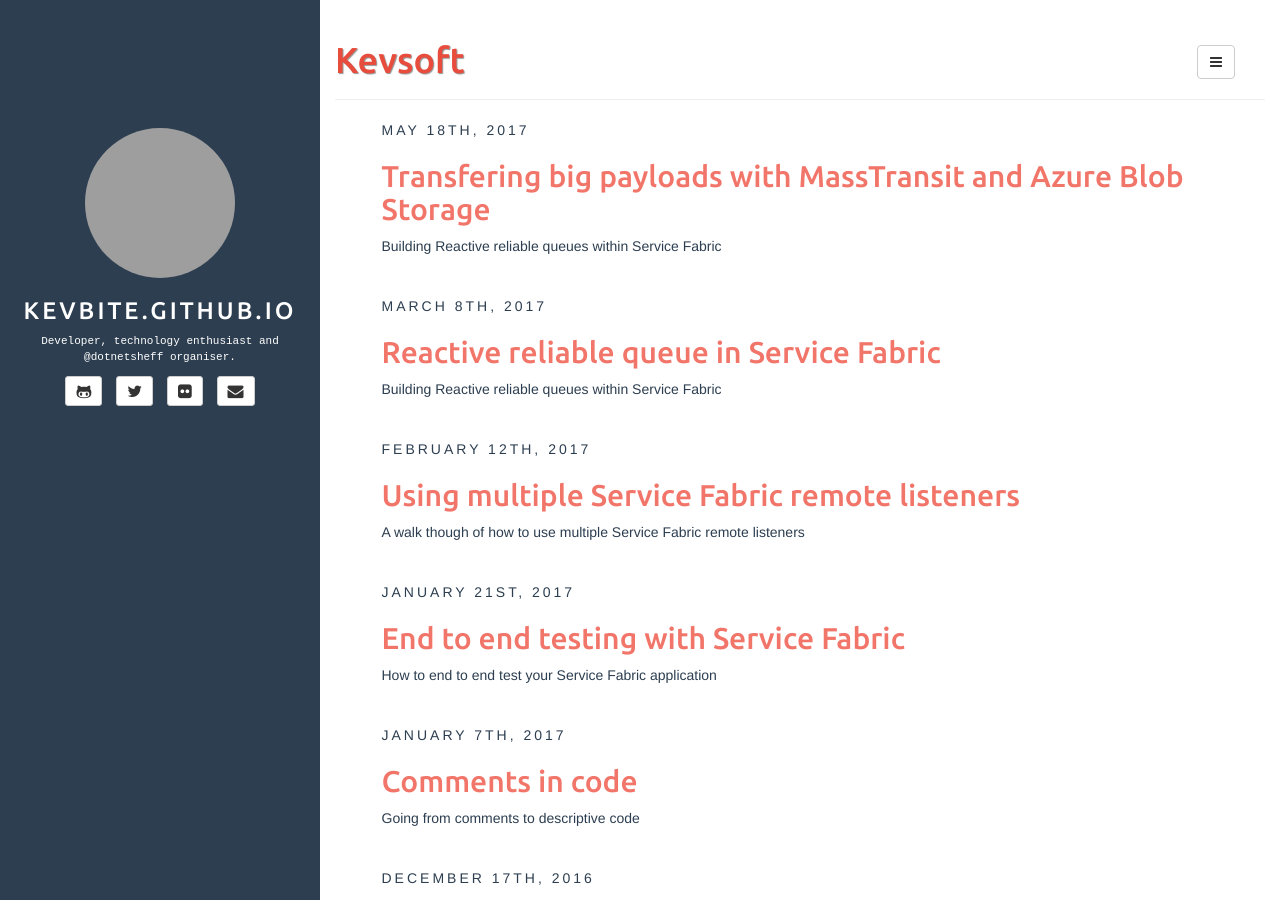
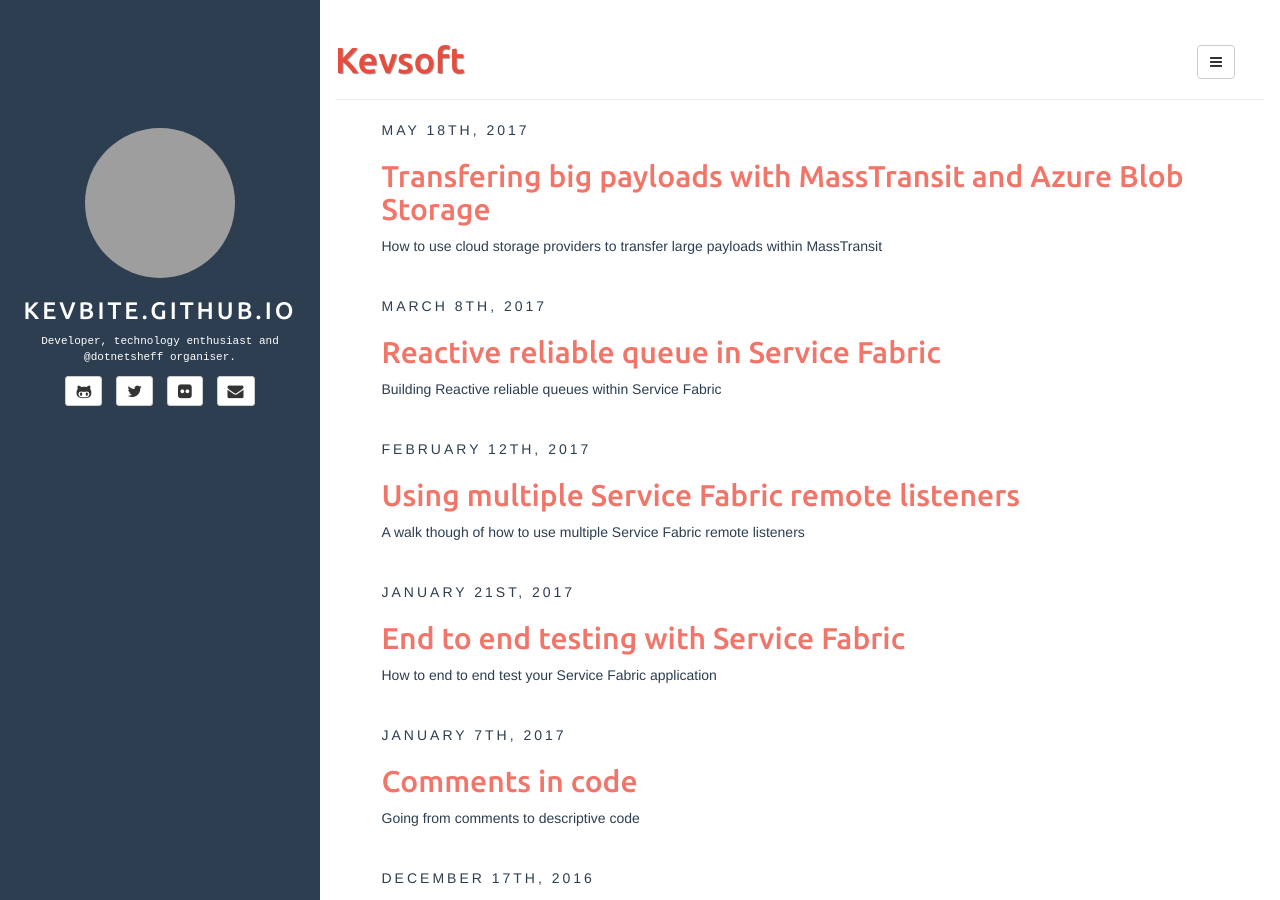
Before and after one commit to kevbite/kevbite.github.io, a Jekyll site: the page built from index.html, in a window 1280 px wide and 900 px high. Built offline with Jekyll 4.4.1, drawn with Linux system fonts in a browser that asks for light colours; Markdown is read by kramdown in place of the engine named in the settings; the list of posts is cut into pages by our own code; grey boxes are pictures that could not be loaded.

Commit message:
Upading post description.

```diff
--- a/_posts/2017-05-18-transfering-big-payloads-with-masstransit-and-azure-blob-storage.md
+++ b/_posts/2017-05-18-transfering-big-payloads-with-masstransit-and-azure-blob-storage.md
@@ -3,7 +3,7 @@
 title: Transfering big payloads with MassTransit and Azure Blob Storage
 categories:
 tags: [MassTransit, Azure, Blob Storage, C#, ServiceBus, MessageData]
-description: Building Reactive reliable queues within Service Fabric
+description: How to use cloud storage providers to transfer large payloads within MassTransit
 comments: true
 ---
 
```
